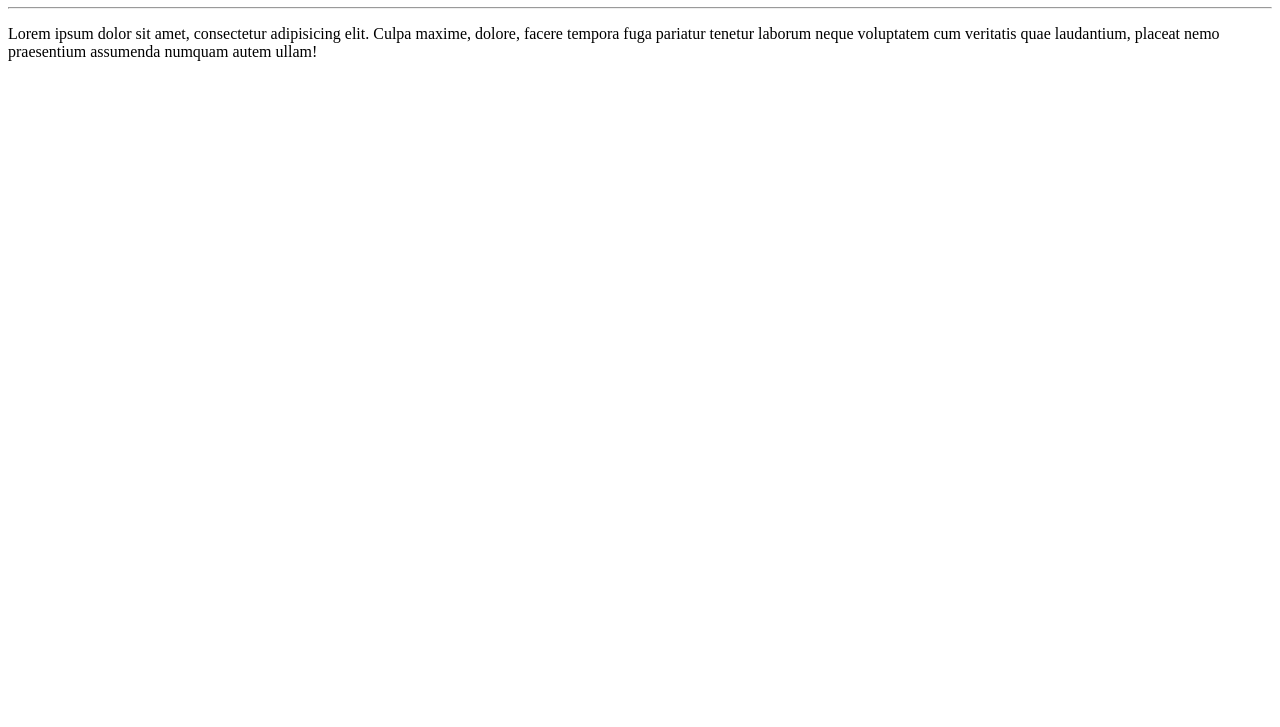
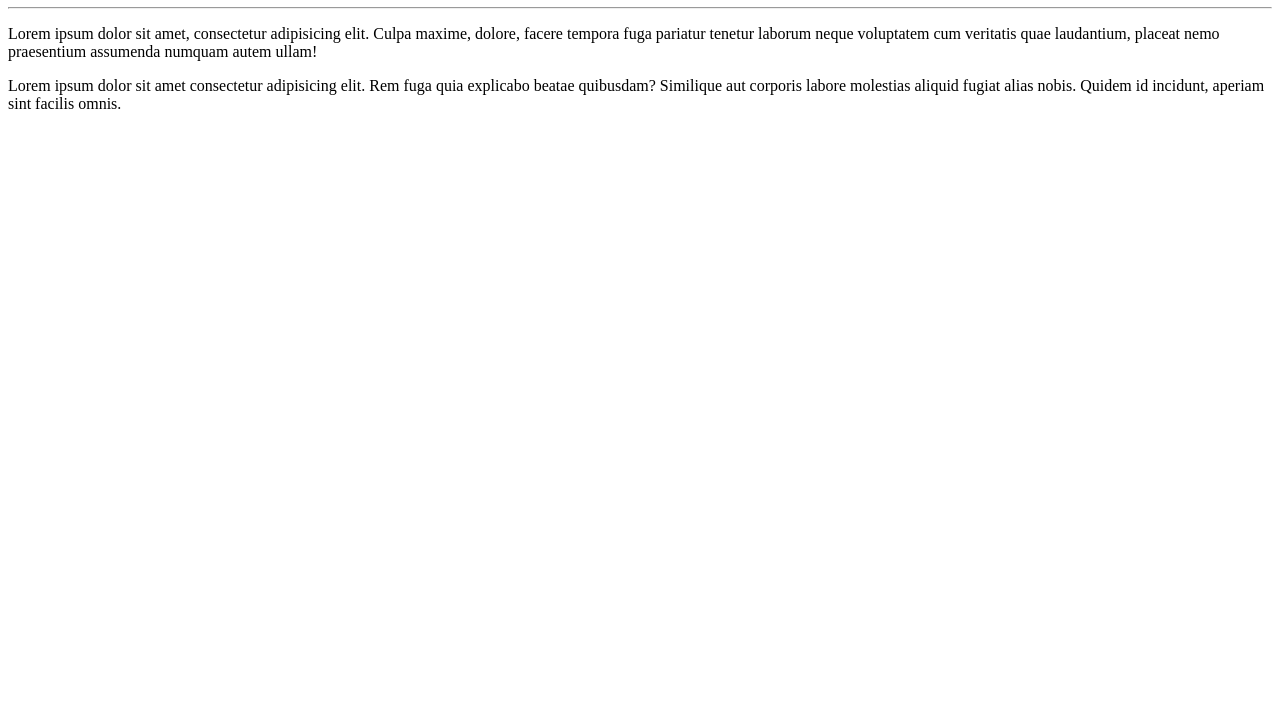
Before and after one commit to Rodrigoclc/Ola-Mundo, a plain HTML site: page site-exemplo/index.html in a window 1280 px wide. Shown: the part 73-800 px from the top of the page. Drawn offline with Linux system fonts and the light colour scheme.

Commit message:
adicionei um novo paragrafo

```diff
--- a/site-exemplo/index.html
+++ b/site-exemplo/index.html
@@ -9,5 +9,6 @@
     <h1>Olá, Mundo!</h1>
     <hr>
     <p>Lorem ipsum dolor sit amet, consectetur adipisicing elit. Culpa maxime, dolore, facere tempora fuga pariatur tenetur laborum neque voluptatem cum veritatis quae laudantium, placeat nemo praesentium assumenda numquam autem ullam!</p>
+    <p>Lorem ipsum dolor sit amet consectetur adipisicing elit. Rem fuga quia explicabo beatae quibusdam? Similique aut corporis labore molestias aliquid fugiat alias nobis. Quidem id incidunt, aperiam sint facilis omnis.</p>
 </body>
 </html>
```
